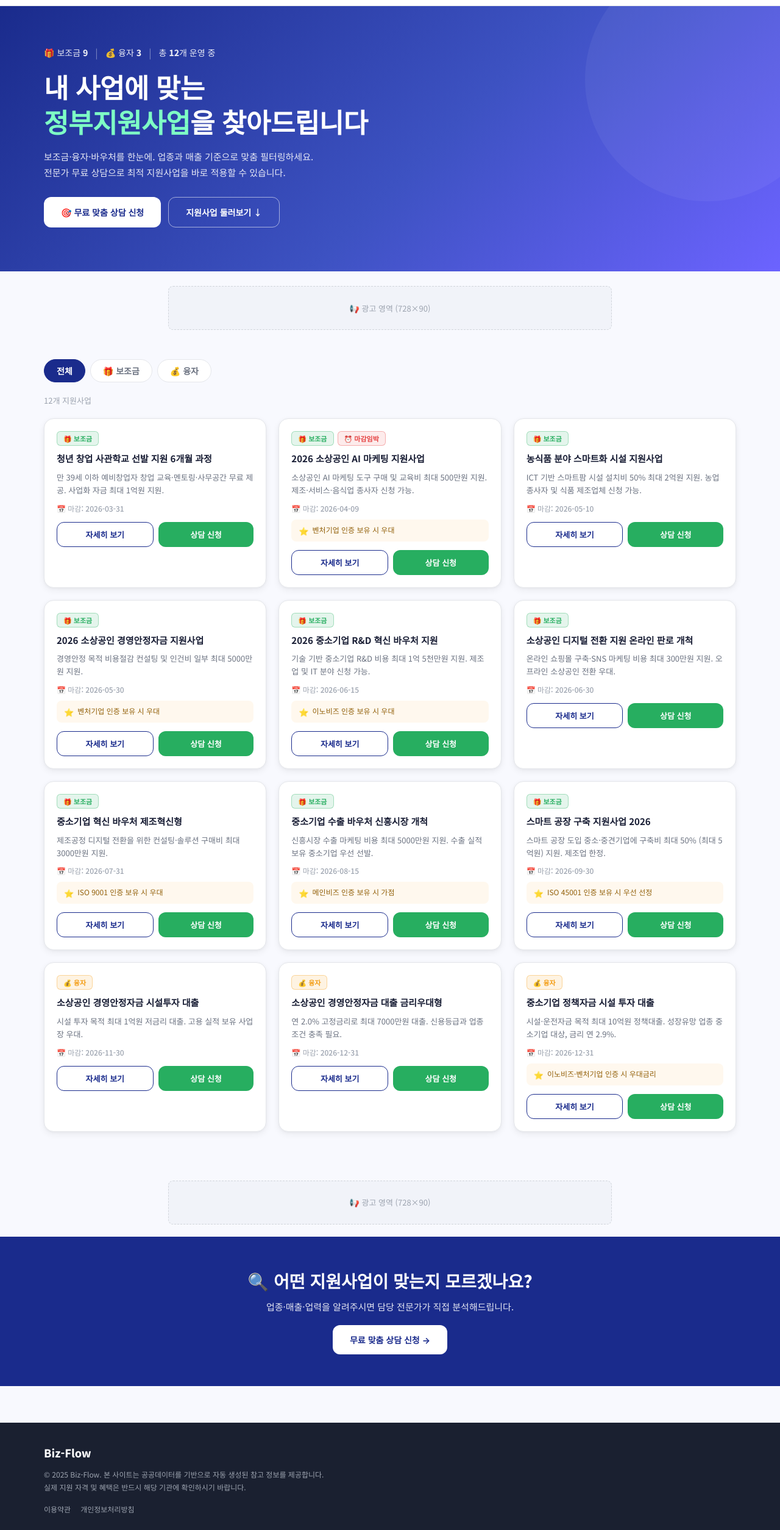
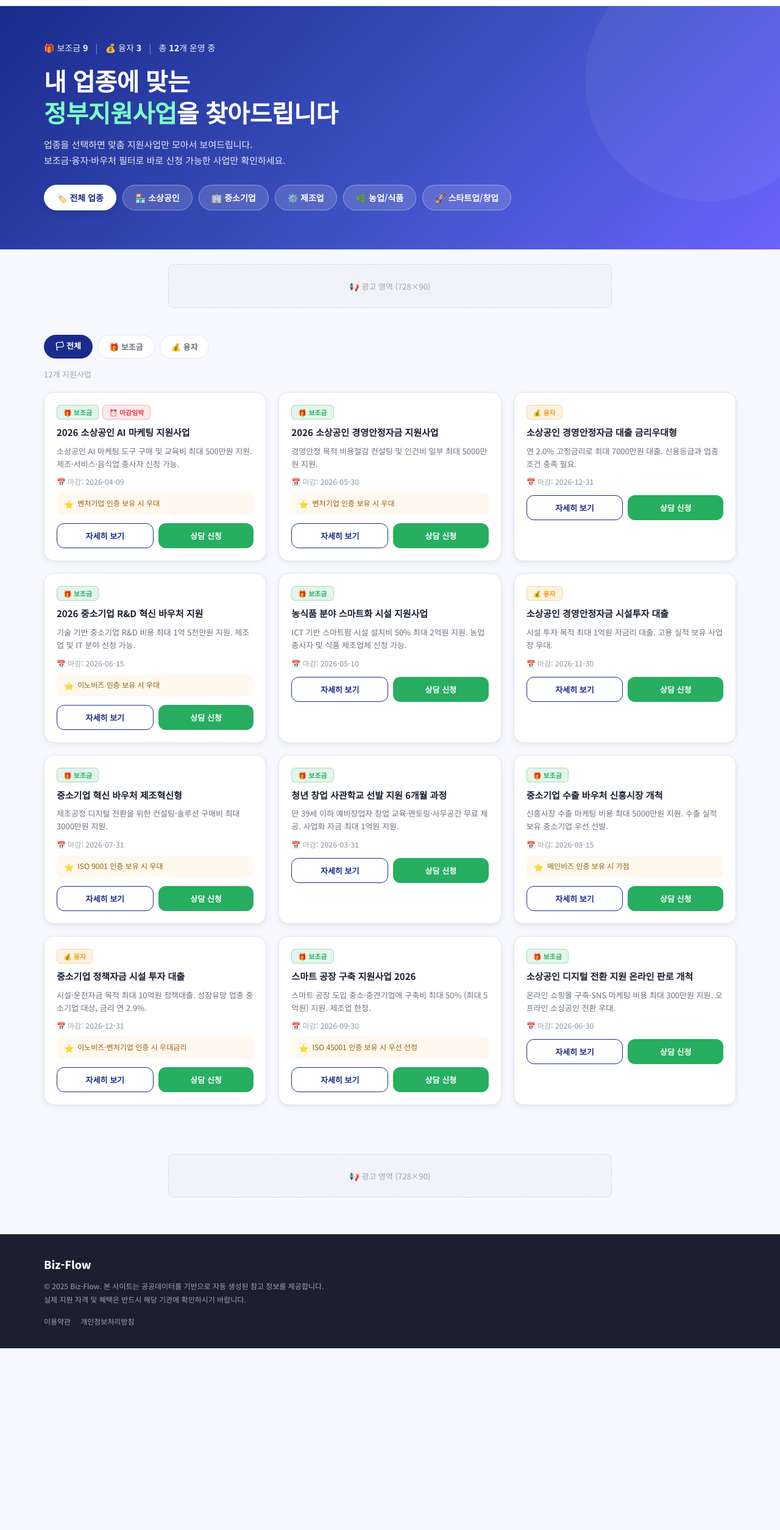
Before and after one commit to chenghun1234-dotcom/biz-flow, an Astro site in the folder web_app/: page / in a window 1280 px wide. Shown: the part 51-2560 px from the top of the page at 61% size. After the commit the page ends 2262 px from the top, so only its background shows below. Built offline with nearby package versions, Linux system fonts and the light colour scheme; Astro itself is replaced by a stand-in of ours.

Commit message:
feat: 업종별 카테고리 필터 추가 (소상공인/중소기업/제조업/농업식품/스타트업) - 히어로에 업종 선택 버튼 UI 배치 - 지원유형(보조금/융자) x 업종 2단계 교차 필터 - PolicyCard에 target 배지 추가 - [id].astro 대상 메타 표시

```diff
--- a/web_app/public/data/policies.json
+++ b/web_app/public/data/policies.json
@@ -1,13 +1,4 @@
 [
-  {
-    "id": "prog_008",
-    "title": "청년 창업 사관학교 선발 지원 6개월 과정",
-    "deadline": "2026-03-31",
-    "is_loan": false,
-    "summary": "만 39세 이하 예비창업자 창업 교육·멘토링·사무공간 무료 제공. 사업화 자금 최대 1억원 지원.",
-    "cert_bonus": null,
-    "url": "https://www.k-startup.go.kr"
-  },
   {
     "id": "prog_001",
     "title": "2026 소상공인 AI 마케팅 지원사업",
@@ -16,6 +7,33 @@
     "summary": "소상공인 AI 마케팅 도구 구매 및 교육비 최대 500만원 지원. 제조·서비스·음식업 종사자 신청 가능.",
     "cert_bonus": "벤처기업 인증 보유 시 우대",
     "url": "https://www.bizinfo.go.kr"
+  },
+  {
+    "id": "prog_002",
+    "title": "2026 소상공인 경영안정자금 지원사업",
+    "deadline": "2026-05-30",
+    "is_loan": false,
+    "summary": "경영안정 목적 비용절감 컨설팅 및 인건비 일부 최대 5000만원 지원.",
+    "cert_bonus": "벤처기업 인증 보유 시 우대",
+    "url": "https://www.sbiz.or.kr"
+  },
+  {
+    "id": "prog_003",
+    "title": "소상공인 경영안정자금 대출 금리우대형",
+    "deadline": "2026-12-31",
+    "is_loan": true,
+    "summary": "연 2.0% 고정금리로 최대 7000만원 대출. 신용등급과 업종 조건 충족 필요.",
+    "cert_bonus": null,
+    "url": "https://www.semas.or.kr"
+  },
+  {
+    "id": "prog_004",
+    "title": "2026 중소기업 R&D 혁신 바우처 지원",
+    "deadline": "2026-06-15",
+    "is_loan": false,
+    "summary": "기술 기반 중소기업 R&D 비용 최대 1억 5천만원 지원. 제조업 및 IT 분야 신청 가능.",
+    "cert_bonus": "이노비즈 인증 보유 시 우대",
+    "url": "https://www.k-startup.go.kr"
   },
   {
     "id": "prog_005",
@@ -27,31 +45,13 @@
     "url": "https://www.mafra.go.kr"
   },
   {
-    "id": "prog_002",
-    "title": "2026 소상공인 경영안정자금 지원사업",
-    "deadline": "2026-05-30",
-    "is_loan": false,
-    "summary": "경영안정 목적 비용절감 컨설팅 및 인건비 일부 최대 5000만원 지원.",
-    "cert_bonus": "벤처기업 인증 보유 시 우대",
-    "url": "https://www.sbiz.or.kr"
-  },
-  {
-    "id": "prog_004",
-    "title": "2026 중소기업 R&D 혁신 바우처 지원",
-    "deadline": "2026-06-15",
-    "is_loan": false,
-    "summary": "기술 기반 중소기업 R&D 비용 최대 1억 5천만원 지원. 제조업 및 IT 분야 신청 가능.",
-    "cert_bonus": "이노비즈 인증 보유 시 우대",
-    "url": "https://www.k-startup.go.kr"
-  },
-  {
-    "id": "prog_012",
-    "title": "소상공인 디지털 전환 지원 온라인 판로 개척",
-    "deadline": "2026-06-30",
-    "is_loan": false,
-    "summary": "온라인 쇼핑몰 구축·SNS 마케팅 비용 최대 300만원 지원. 오프라인 소상공인 전환 우대.",
+    "id": "prog_006",
+    "title": "소상공인 경영안정자금 시설투자 대출",
+    "deadline": "2026-11-30",
+    "is_loan": true,
+    "summary": "시설 투자 목적 최대 1억원 저금리 대출. 고용 실적 보유 사업장 우대.",
     "cert_bonus": null,
-    "url": "https://www.sbiz.or.kr"
+    "url": "https://www.semas.or.kr"
   },
   {
     "id": "prog_007",
@@ -63,6 +63,15 @@
     "url": "https://www.kosmes.or.kr"
   },
   {
+    "id": "prog_008",
+    "title": "청년 창업 사관학교 선발 지원 6개월 과정",
+    "deadline": "2026-03-31",
+    "is_loan": false,
+    "summary": "만 39세 이하 예비창업자 창업 교육·멘토링·사무공간 무료 제공. 사업화 자금 최대 1억원 지원.",
+    "cert_bonus": null,
+    "url": "https://www.k-startup.go.kr"
+  },
+  {
     "id": "prog_009",
     "title": "중소기업 수출 바우처 신흥시장 개척",
     "deadline": "2026-08-15",
@@ -70,6 +79,15 @@
     "summary": "신흥시장 수출 마케팅 비용 최대 5000만원 지원. 수출 실적 보유 중소기업 우선 선발.",
     "cert_bonus": "메인비즈 인증 보유 시 가점",
     "url": "https://www.kotra.or.kr"
+  },
+  {
+    "id": "prog_010",
+    "title": "중소기업 정책자금 시설 투자 대출",
+    "deadline": "2026-12-31",
+    "is_loan": true,
+    "summary": "시설·운전자금 목적 최대 10억원 정책대출. 성장유망 업종 중소기업 대상, 금리 연 2.9%.",
+    "cert_bonus": "이노비즈·벤처기업 인증 시 우대금리",
+    "url": "https://www.kosmes.or.kr"
   },
   {
     "id": "prog_011",
@@ -81,30 +99,12 @@
     "url": "https://www.smart-factory.kr"
   },
   {
-    "id": "prog_006",
-    "title": "소상공인 경영안정자금 시설투자 대출",
-    "deadline": "2026-11-30",
-    "is_loan": true,
-    "summary": "시설 투자 목적 최대 1억원 저금리 대출. 고용 실적 보유 사업장 우대.",
+    "id": "prog_012",
+    "title": "소상공인 디지털 전환 지원 온라인 판로 개척",
+    "deadline": "2026-06-30",
+    "is_loan": false,
+    "summary": "온라인 쇼핑몰 구축·SNS 마케팅 비용 최대 300만원 지원. 오프라인 소상공인 전환 우대.",
     "cert_bonus": null,
-    "url": "https://www.semas.or.kr"
-  },
-  {
-    "id": "prog_003",
-    "title": "소상공인 경영안정자금 대출 금리우대형",
-    "deadline": "2026-12-31",
-    "is_loan": true,
-    "summary": "연 2.0% 고정금리로 최대 7000만원 대출. 신용등급과 업종 조건 충족 필요.",
-    "cert_bonus": null,
-    "url": "https://www.semas.or.kr"
-  },
-  {
-    "id": "prog_010",
-    "title": "중소기업 정책자금 시설 투자 대출",
-    "deadline": "2026-12-31",
-    "is_loan": true,
-    "summary": "시설·운전자금 목적 최대 10억원 정책대출. 성장유망 업종 중소기업 대상, 금리 연 2.9%.",
-    "cert_bonus": "이노비즈·벤처기업 인증 시 우대금리",
-    "url": "https://www.kosmes.or.kr"
+    "url": "https://www.sbiz.or.kr"
   }
 ]
--- a/web_app/src/components/PolicyCard.astro
+++ b/web_app/src/components/PolicyCard.astro
@@ -4,12 +4,13 @@ export interface Props {
   title:      string;
   deadline:   string;
   is_loan:    boolean;
+  target:     string;
   summary:    string;
   cert_bonus: string;
   url:        string;
 }
 
-const { id, title, deadline, is_loan, summary, cert_bonus, url } = Astro.props;
+const { id, title, deadline, is_loan, target, summary, cert_bonus, url } = Astro.props;
 
 const base = import.meta.env.BASE_URL;
 
@@ -23,17 +24,27 @@ function isUrgent(deadlineStr: string): boolean {
   } catch { return false; }
 }
 
+function targetEmoji(t: string): string {
+  if (t === '소상공인')      return '🏪';
+  if (t === '중소기업')      return '🏢';
+  if (t === '제조업')        return '⚙️';
+  if (t === '농업/식품')      return '🌿';
+  if (t === '스타트업/창업')  return '🚀';
+  return '🏷️';
+}
+
 const urgent = isUrgent(deadline);
 const typeLabel = is_loan ? '융자' : '보조금';
 const typeClass = is_loan ? 'badge--loan' : 'badge--grant';
 ---
 
-<article class="policy-card" data-loan={String(is_loan)}>
+<article class="policy-card" data-loan={String(is_loan)} data-target={target}>
   <!-- 배지 행 -->
   <div class="policy-card__badges">
     <span class={`badge ${typeClass}`}>
       {is_loan ? '💰' : '🎁'} {typeLabel}
     </span>
+    {target && <span class="badge badge--target">{targetEmoji(target)} {target}</span>}
     {urgent && <span class="badge badge--urgent">⏰ 마감임박</span>}
   </div>
 
--- a/web_app/src/pages/index.astro
+++ b/web_app/src/pages/index.astro
@@ -5,7 +5,6 @@ import LeadModal from '../components/LeadModal.astro';
 import AdBanner from '../components/AdBanner.astro';
 import '../styles/global.css';
 
-// 빌드 타임에 JSON 로드
 import policiesData from '../../public/data/policies.json';
 
 const policies = policiesData as Array<{
@@ -13,6 +12,7 @@ const policies = policiesData as Array<{
   title:      string;
   deadline:   string;
   is_loan:    boolean;
+  target:     string;
   summary:    string;
   cert_bonus: string;
   url:        string;
@@ -21,13 +21,25 @@ const policies = policiesData as Array<{
 const totalGrant  = policies.filter(p => !p.is_loan).length;
 const totalLoan   = policies.filter(p =>  p.is_loan).length;
 const totalAmount = policies.length;
+
+// 업종 카테고리 목록 (동적)
+const TARGET_META: Record<string, { emoji: string; color: string }> = {
+  '소상공인':     { emoji: '🏪', color: '#E53E3E' },
+  '중소기업':     { emoji: '🏢', color: '#1A2B8C' },
+  '제조업':       { emoji: '⚙️',  color: '#744210' },
+  '농업/식품':     { emoji: '🌿', color: '#276749' },
+  '스타트업/창업': { emoji: '🚀', color: '#6B46C1' },
+};
+
+const targets = Object.keys(TARGET_META);
 ---
 
 <BaseLayout
   title="Biz-Flow | 맞춤형 지원제도 플랫폼 — 소상공인·중소기업 보조금·융자 한눈에"
   description={`현재 ${totalAmount}개 지원사업 운영 중. 보조금 ${totalGrant}개, 융자 ${totalLoan}개. 업종·매출별 맞춤 필터링.`}
 >
-  <!-- ── 히어로 배너 ─────────────────────── -->
+
+  <!-- ── 히어로 ───────────────────────── -->
   <section class="hero">
     <div class="container hero__inner">
       <div class="hero__stats">
@@ -38,38 +50,43 @@ const totalAmount = policies.length;
         <span class="hero__stat">총 <strong>{totalAmount}</strong>개 운영 중</span>
       </div>
       <h1 class="hero__title">
-        내 사업에 맞는<br/>
+        내 업종에 맞는<br/>
         <span class="hero__accent">정부지원사업</span>을 찾아드립니다
       </h1>
       <p class="hero__desc">
-        보조금·융자·바우처를 한눈에. 업종과 매출 기준으로 맞춤 필터링하세요.<br/>
-        전문가 무료 상담으로 최적 지원사업을 바로 적용할 수 있습니다.
+        업종을 선택하면 맞춤 지원사업만 모아서 보여드립니다.<br/>
+        보조금·융자·바우처 필터로 바로 신청 가능한 사업만 확인하세요.
       </p>
-      <div class="hero__ctas">
-        <button class="btn btn--surface consult-btn" data-title="">
-          🎯 무료 맞춤 상담 신청
+
+      <!-- 업종 카테고리 버튼 -->
+      <div class="hero__categories">
+        <button class="cat-btn is-active" data-target="all">
+          🏷️ 전체 업종
         </button>
-        <a href="#programs" class="btn btn--ghost-white">지원사업 둘러보기 ↓</a>
+        {targets.map(t => (
+          <button class="cat-btn" data-target={t}>
+            {TARGET_META[t].emoji} {t}
+          </button>
+        ))}
       </div>
     </div>
-    <!-- 배경 데코 -->
     <div class="hero__deco" aria-hidden="true"></div>
   </section>
 
-  <!-- ── 상단 광고 ──────────────────────── -->
+  <!-- ── 상단 광고 ──────────────────── -->
   <div class="container" style="margin-top:24px;">
     <AdBanner slot_id="top-banner" label="광고 영역 (728×90)" />
   </div>
 
-  <!-- ── 필터 + 카드 그리드 ──────────────── -->
+  <!-- ── 필터 + 카드 그리드 ────────────── -->
   <section id="programs" class="programs-section">
     <div class="container">
 
-      <!-- 필터 탭 -->
+      <!-- 지원유형 탭 필터 -->
       <div class="filter-bar" role="tablist" aria-label="지원유형 필터">
-        <button class="filter-tab is-active" data-filter="all"    role="tab" aria-selected="true">전체</button>
-        <button class="filter-tab"           data-filter="grant"  role="tab" aria-selected="false">🎁 보조금</button>
-        <button class="filter-tab"           data-filter="loan"   role="tab" aria-selected="false">💰 융자</button>
+        <button class="filter-tab is-active" data-type="all"   role="tab">&#127987; 전체</button>
+        <button class="filter-tab"           data-type="grant" role="tab">🎁 보조금</button>
+        <button class="filter-tab"           data-type="loan"  role="tab">💰 융자</button>
       </div>
 
       <!-- 결과 카운트 -->
@@ -83,6 +100,7 @@ const totalAmount = policies.length;
             title={p.title}
             deadline={p.deadline}
             is_loan={p.is_loan}
+            target={p.target}
             summary={p.summary}
             cert_bonus={p.cert_bonus}
             url={p.url}
@@ -92,67 +110,79 @@ const totalAmount = policies.length;
 
       <!-- 빈 상태 -->
       <div id="empty-state" class="empty-state" style="display:none">
-        <p>😅 해당 조건의 지원사업이 없습니다.</p>
+        <p>😅 해당 업종의 지원사업이 없습니다.</p>
       </div>
     </div>
   </section>
 
-  <!-- ── 하단 광고 ──────────────────────── -->
+  <!-- ── 하단 광고 ──────────────────── -->
   <div class="container" style="margin-top:32px;">
     <AdBanner slot_id="bottom-banner" label="광고 영역 (728×90)" />
   </div>
-
-  <!-- ── 상담 CTA 섹션 ─────────────────── -->
-  <section class="cta-section">
-    <div class="container cta-inner">
-      <h2 class="cta-title">🔍 어떤 지원사업이 맞는지 모르겠나요?</h2>
-      <p class="cta-desc">업종·매출·업력을 알려주시면 담당 전문가가 직접 분석해드립니다.</p>
-      <button class="btn btn--surface consult-btn" data-title="">무료 맞춤 상담 신청 →</button>
-    </div>
-  </section>
 
   <!-- 상담 모달 -->
   <LeadModal />
 </BaseLayout>
 
 <script>
-// 필터링 로직
-const tabs   = document.querySelectorAll<HTMLButtonElement>('.filter-tab');
-const cards  = document.querySelectorAll<HTMLElement>('.policy-card');
-const count  = document.getElementById('result-count')!;
-const empty  = document.getElementById('empty-state')!;
+// 현재 필터 상태
+let activeType   = 'all';
+let activeTarget = 'all';
 
-tabs.forEach(tab => {
+const typeTabs   = document.querySelectorAll<HTMLButtonElement>('.filter-tab');
+const catBtns    = document.querySelectorAll<HTMLButtonElement>('.cat-btn');
+const cards      = document.querySelectorAll<HTMLElement>('.policy-card');
+const countEl    = document.getElementById('result-count')!;
+const emptyEl    = document.getElementById('empty-state')!;
+
+function applyFilter() {
+  let visible = 0;
+  cards.forEach(card => {
+    const isLoan   = card.dataset.loan   === 'true';
+    const target   = card.dataset.target ?? '';
+
+    const typeOk   = activeType   === 'all'
+      || (activeType === 'grant' && !isLoan)
+      || (activeType === 'loan'  &&  isLoan);
+
+    const targetOk = activeTarget === 'all' || target === activeTarget;
+
+    const show = typeOk && targetOk;
+    card.style.display = show ? '' : 'none';
+    if (show) visible++;
+  });
+  countEl.textContent = `${visible}개 지원사업`;
+  emptyEl.style.display = visible === 0 ? 'block' : 'none';
+}
+
+// 지원유형 탭
+typeTabs.forEach(tab => {
   tab.addEventListener('click', () => {
-    tabs.forEach(t => { t.classList.remove('is-active'); t.setAttribute('aria-selected','false'); });
+    typeTabs.forEach(t => t.classList.remove('is-active'));
     tab.classList.add('is-active');
-    tab.setAttribute('aria-selected','true');
+    activeType = tab.dataset.type!;
+    applyFilter();
+  });
+});
 
-    const f = tab.dataset.filter!;
-    let visible = 0;
-
-    cards.forEach(card => {
-      const isLoan = card.dataset.loan === 'true';
-      const show = f === 'all'
-        || (f === 'grant' && !isLoan)
-        || (f === 'loan'  &&  isLoan);
-      card.style.display = show ? '' : 'none';
-      if (show) visible++;
-    });
-
-    count.textContent = `${visible}개 지원사업`;
-    empty.style.display = visible === 0 ? 'block' : 'none';
+// 업종 카테고리 버튼
+catBtns.forEach(btn => {
+  btn.addEventListener('click', () => {
+    catBtns.forEach(b => b.classList.remove('is-active'));
+    btn.classList.add('is-active');
+    activeTarget = btn.dataset.target!;
+    applyFilter();
   });
 });
 </script>
 
 <style>
-/* ── 히어로 ─────────────────────────────── */
+/* ── 히어로 ─────────────────────────── */
 .hero {
   position: relative;
   background: var(--gradient-hero);
   color: #fff;
-  padding: 64px 0 72px;
+  padding: 56px 0 64px;
   overflow: hidden;
 }
 
@@ -171,10 +201,10 @@ tabs.forEach(tab => {
 .hero__divider { opacity: 0.4; }
 
 .hero__title {
-  font-size: clamp(28px, 5vw, 44px);
+  font-size: clamp(26px, 4.5vw, 40px);
   font-weight: 800;
   line-height: 1.3;
-  margin-bottom: 16px;
+  margin-bottom: 14px;
   letter-spacing: -0.5px;
 }
 
@@ -185,34 +215,44 @@ tabs.forEach(tab => {
   opacity: 0.88;
   line-height: 1.7;
   margin-bottom: 28px;
-  max-width: 580px;
+  max-width: 560px;
 }
 
-.hero__ctas {
+/* ── 업종 카테고리 버튼 ─────────────── */
+.hero__categories {
   display: flex;
   flex-wrap: wrap;
-  gap: 12px;
+  gap: 10px;
 }
 
-.btn--surface {
+.cat-btn {
+  display: inline-flex;
+  align-items: center;
+  gap: 6px;
+  padding: 10px 20px;
+  border-radius: 50px;
+  font-size: 14px;
+  font-weight: 600;
+  background: rgba(255,255,255,0.15);
+  border: 1.5px solid rgba(255,255,255,0.35);
+  color: #fff;
+  cursor: pointer;
+  transition: all 0.18s;
+  backdrop-filter: blur(4px);
+}
+
+.cat-btn:hover {
+  background: rgba(255,255,255,0.25);
+  border-color: rgba(255,255,255,0.7);
+  transform: translateY(-1px);
+}
+
+.cat-btn.is-active {
   background: #fff;
   color: var(--color-primary);
-  font-weight: 700;
-  padding: 14px 28px;
-  border-radius: var(--radius-button);
+  border-color: #fff;
+  box-shadow: 0 4px 12px rgba(0,0,0,0.15);
 }
-.btn--surface:hover { background: #f0f4ff; }
-
-.btn--ghost-white {
-  background: transparent;
-  color: #fff;
-  border: 1.5px solid rgba(255,255,255,0.55);
-  padding: 14px 28px;
-  border-radius: var(--radius-button);
-  font-weight: 600;
-  font-size: 14px;
-}
-.btn--ghost-white:hover { background: rgba(255,255,255,0.12); }
 
 .hero__deco {
   position: absolute;
@@ -223,20 +263,20 @@ tabs.forEach(tab => {
   pointer-events: none;
 }
 
-/* ── 필터 바 ────────────────────────────── */
-.programs-section { padding: 36px 0 48px; }
+/* ── 필터 바 ────────────────────────── */
+.programs-section { padding: 32px 0 48px; }
 
 .filter-bar {
   display: flex;
   gap: 8px;
-  margin-bottom: 20px;
+  margin-bottom: 16px;
   flex-wrap: wrap;
 }
 
 .filter-tab {
-  padding: 8px 20px;
+  padding: 7px 18px;
   border-radius: var(--radius-tag);
-  font-size: 14px;
+  font-size: 13px;
   font-weight: 600;
   background: var(--color-surface);
   border: 1.5px solid var(--color-divider);
@@ -261,7 +301,7 @@ tabs.forEach(tab => {
   margin-bottom: 20px;
 }
 
-/* ── 카드 그리드 ────────────────────────── */
+/* ── 카드 그리드 ─────────────────────── */
 .card-grid {
   display: grid;
   grid-template-columns: repeat(auto-fill, minmax(300px, 1fr));
@@ -274,31 +314,4 @@ tabs.forEach(tab => {
   color: var(--color-text-muted);
   font-size: 16px;
 }
-
-/* ── CTA 섹션 ───────────────────────────── */
-.cta-section {
-  background: var(--color-primary);
-  color: #fff;
-  padding: 52px 0;
-  margin-top: 20px;
-}
-
-.cta-inner {
-  display: flex;
-  flex-direction: column;
-  align-items: center;
-  text-align: center;
-  gap: 12px;
-}
-
-.cta-title {
-  font-size: clamp(20px, 3.5vw, 28px);
-  font-weight: 800;
-}
-
-.cta-desc {
-  font-size: 15px;
-  opacity: 0.88;
-  margin-bottom: 8px;
-}
 </style>
```
Also changed, not shown: web_app/src/pages/program/[id].astro (+6 -1 lines), 1 other file.
